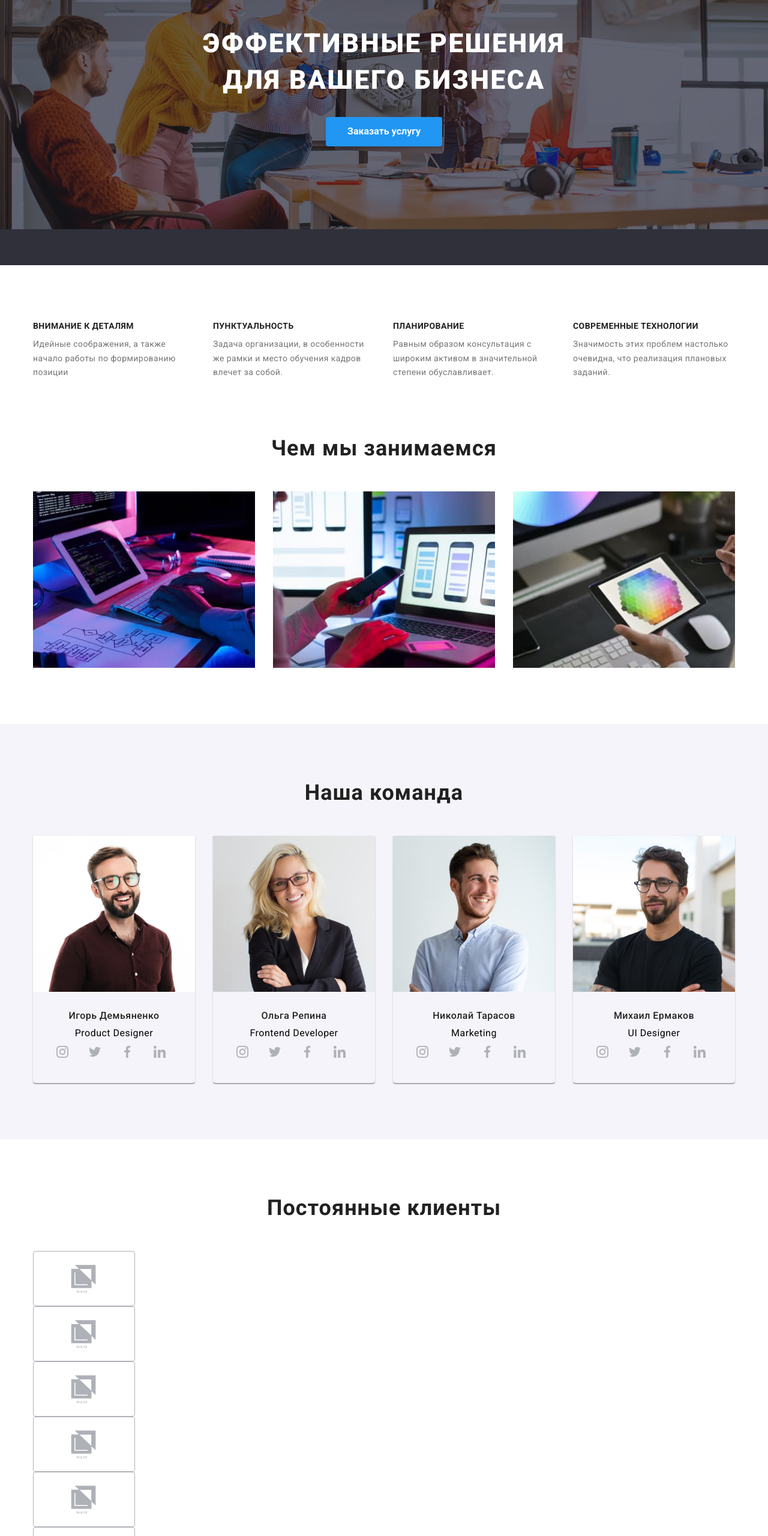
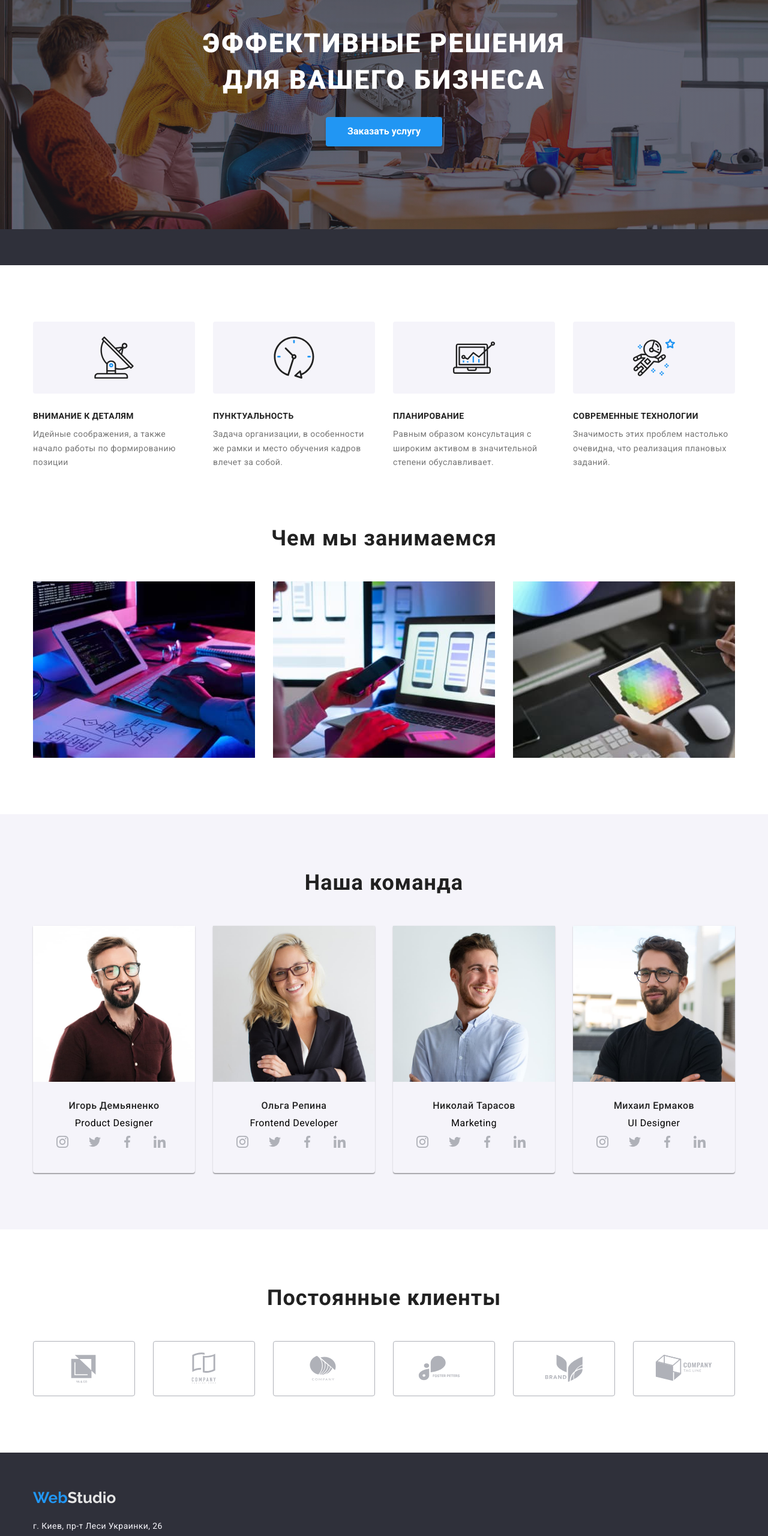
Before and after one commit to WebWinx/goit-markup-hw-04, a plain HTML site: page index.html in a window 1280 px wide. Shown: the part 240-2800 px from the top of the page at 60% size. Drawn offline with nearby package versions, Linux system fonts and the light colour scheme.

Commit message:
added features icons

```diff
--- a/css/styles.css
+++ b/css/styles.css
@@ -173,23 +173,23 @@ header {
 }
 .header-icon-mail {
     margin-right: 10px;
-    fill: currentColor;
+    fill: var(--color-text-description);
     width: 16px;
     height: 12px;
 }
 .header-icon-mail:hover,
 .header-icon-mail:focus {
-    fill: currentColor;
+    fill: var(--accent-color);
 }
 .header-icon-phone {
     margin-right: 10px;
-    fill: currentColor;
+    fill: var(--color-text-description);
     width: 10px;
     height: 16px;
 }
 .header-icon-phone:hover,
 .header-icon-phone:focus {
-    fill: currentColor;
+    fill: var(--accent-color);
 }
 
 /*hero*/
@@ -268,6 +268,20 @@ header {
     font-size: 14px;
     letter-spacing: 0.03em;
     line-height: 1.7;
+}
+.features-icon {
+    width: 70px;
+    height: 70px;
+}
+.features-icon-back {
+    display: flex;
+    justify-content: center;
+    align-items: center;
+    margin-bottom: 30px;
+    width: 270px;
+    height: 120px;
+    background-color: #f5f4fa;
+    border-radius: 4px;
 }
 
 /*actitvity*/
@@ -427,8 +441,8 @@ header {
     border-right: 1px solid var(--portfolio-border-color);
     border-bottom: 1px solid var(--portfolio-border-color);
 }
-/*our-clients*/
-.our-clients-header {
+/*our-cusromers*/
+.our-cusromers-header {
     margin-bottom: 50px;
     font-weight: 700;
     font-size: 36px;
@@ -437,13 +451,13 @@ header {
     letter-spacing: 0.03em;
     color: var(--title-text-color);
 }
-.our-clients-list {
+.our-cusromers-list {
     display: flex;
 }
-.our-clients-items:not(:last-child) {
+.our-cusromers-items:not(:last-child) {
     margin-right: 30px;
 }
-.our-clients-link {
+.our-cusromers-link {
     display: flex;
     justify-content: center;
     align-items: center;
@@ -453,12 +467,12 @@ header {
     border: 1px solid #afb1b8;
     border-radius: 4px;
 }
-.our-clients-link:hover,
-.our-clients-link:focus {
-    fill: var(--color-text-description);
+.our-cusromers-link:hover,
+.our-cusromers-link:focus {
+    fill: var(--accent-color);
     border: 1px solid var(--accent-color);
 }
-.our-clients-icons {
+.our-cusromers-icons {
     width: 106px;
     height: 60px;
 }
--- a/index.html
+++ b/index.html
@@ -44,14 +44,15 @@
                 </nav>
 					 <ul class="site-contact">
 						<li class="contact-item">
-                        <a href="mailto:info@devstudio.com" class="contact-link"
-                            >info@devstudio.com</a
-                        >
+						 <a href="mailto:info@devstudio.com" class="contacts-link">
+							 <svg class="header-icon-mail">
+								  <use href="./images/icons.svg#icon-envelope-hover"></use></svg>
+								  info@devstudio.com</a>
 						</li>
 						<li class="contact-item">
-                        <a href="tel:+380961111111" class="contact-link"
-                            >+38 099 111 11 11</a
-                        >
+						 <svg class="header-icon-phone">
+							 <use href="./images/icons.svg#icon-smartphone"></use></svg>
+							 +38 096 111 11 11</a>
 						</li>
 				  </ul>
             </div>
@@ -72,6 +73,13 @@
                     <h2 class="visualy-hidden">Преимущества</h2>
                     <ul class="features-list">
                         <li class="features-item">
+                            <div class="features-icon-back">
+                                <svg class="features-icon">
+                                    <use
+                                        href="./images/icons.svg#icon-antenna-1"
+                                    ></use>
+                                </svg>
+                            </div>
                             <h3 class="features-title">Внимание к деталям</h3>
                             <p class="features-description">
                                 Идейные соображения, а также начало работы по
@@ -79,6 +87,13 @@
                             </p>
                         </li>
                         <li class="features-item">
+                            <div class="features-icon-back">
+                                <svg class="features-icon">
+                                    <use
+                                        href="./images/icons.svg#icon-clock-1"
+                                    ></use>
+                                </svg>
+                            </div>
                             <h3 class="features-title">Пунктуальность</h3>
                             <p class="features-description">
                                 Задача организации, в особенности же рамки и
@@ -86,6 +101,13 @@
                             </p>
                         </li>
                         <li class="features-item">
+                            <div class="features-icon-back">
+                                <svg class="features-icon">
+                                    <use
+                                        href="./images/icons.svg#icon-diagram-1"
+                                    ></use>
+                                </svg>
+                            </div>
                             <h3 class="features-title">Планирование</h3>
                             <p class="features-description">
                                 Равным образом консультация с широким активом в
@@ -93,6 +115,13 @@
                             </p>
                         </li>
                         <li class="features-item">
+                            <div class="features-icon-back">
+                                <svg class="features-icon">
+                                    <use
+                                        href="./images/icons.svg#icon-astronaut-1"
+                                    ></use>
+                                </svg>
+                            </div>
                             <h3 class="features-title">
                                 Современные технологии
                             </h3>
@@ -397,62 +426,41 @@
                     </ul>
                 </div>
             </section>
-            <section class="section our-clients">
+				<section class="section our-cusromers">
 					<div class="container">
-                    <h2 class="our-clients-header">Постоянные клиенты</h2>
-                    <ul class="our-clients-header">
-                        <li class="our-clients-item">
-                            <a href="" class="our-clients-link">
-                                <svg class="our-clients-icons">
-                                    <use
-                                        href="./images/icons.svg#icon-client-1"
-                                    ></use>
-                                </svg>
+						 <h2 class="our-cusromers-header">Постоянные клиенты</h2>
+						 <ul class="our-cusromers-list">
+									<li class="our-cusromers-items">
+									<a href="" class="our-cusromers-link">
+										 <svg class="our-cusromers-icons">
+											  <use href="./images/icons.svg#icon-client-1"></use></svg></a>
+									</li>
+									<li class="our-cusromers-items">
+									<a href="" class="our-cusromers-link">
+										 <svg class="our-cusromers-icons">
+										 <use href="./images/icons.svg#icon-client-2"></use></svg></a>
+									</li>
+									<li class="our-cusromers-items">
+									<a href="" class="our-cusromers-link">
+										 <svg class="our-cusromers-icons">
+											  <use href="./images/icons.svg#icon-client-3"></use></svg></a>
+										 </li>
+									<li class="our-cusromers-items">
+										 <a href="" class="our-cusromers-link">
+											  <svg class="our-cusromers-icons">
+											  <use href="./images/icons.svg#icon-client-4"></use></svg>
 									</a>
 										 </li>
-                        <li class="our-clients-item">
-                            <a href="" class="our-clients-link">
-                                <svg class="our-clients-icons">
-                                    <use
-                                        href="./images/icons.svg#icon-client-1"
-                                    ></use>
-                                </svg>
+									<li class="our-cusromers-items">
+									<a href="" class="our-cusromers-link">
+										 <svg class="our-cusromers-icons">
+										 <use href="./images/icons.svg#icon-client-5"></use></svg>
 							  </a>
 										 </li>
-                        <li class="our-clients-item">
-                            <a href="" class="our-clients-link">
-                                <svg class="our-clients-icons">
-                                    <use
-                                        href="./images/icons.svg#icon-client-1"
-                                    ></use>
-                                </svg>
-                            </a>
-                        </li>
-                        <li class="our-clients-item">
-                            <a href="" class="our-clients-link">
-                                <svg class="our-clients-icons">
-                                    <use
-                                        href="./images/icons.svg#icon-client-1"
-                                    ></use>
-                                </svg>
-                            </a>
-                        </li>
-                        <li class="our-clients-item">
-                            <a href="" class="our-clients-link">
-                                <svg class="our-clients-icons">
-                                    <use
-                                        href="./images/icons.svg#icon-client-1"
-                                    ></use>
-                                </svg>
-                            </a>
-                        </li>
-                        <li class="our-clients-item">
-                            <a href="" class="our-clients-link">
-                                <svg class="our-clients-icons">
-                                    <use
-                                        href="./images/icons.svg#icon-client-1"
-                                    ></use>
-                                </svg>
+									<li class="our-cusromers-items">
+									<a href="" class="our-cusromers-link">
+										 <svg class="our-cusromers-icons">
+										 <use href="./images/icons.svg#icon-client-6"></use></svg>
 							  </a>
 										 </li>
 							  </ul>
```
Also changed, not shown: portfolio.html (+60 -10 lines). Lines whose indentation alone changed are shown as unchanged.
